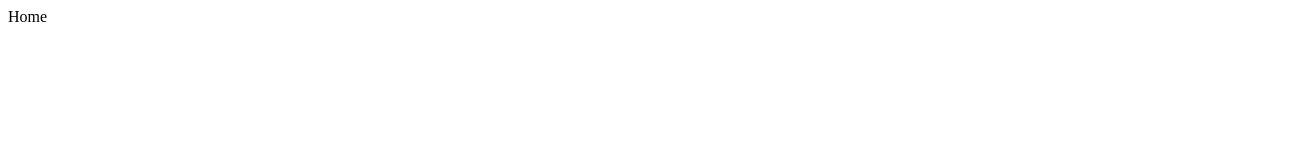
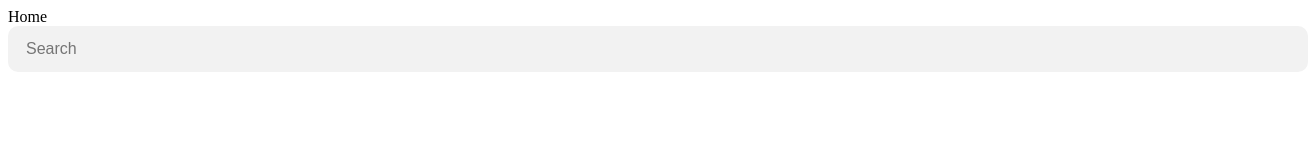
Before and after one commit to Tolik9924/react-camp-2025, a React (Vite) app: page / in a window 1280 px wide. Shown: the top 160 px of the page, 1308 px wide, since content can reach past the window. Built offline with nearby package versions, Linux system fonts and the light colour scheme.

Commit message:
feat: add reusable input component

```diff
--- /dev/null
+++ b/global.d.ts
@@ -0,0 +1,4 @@
+declare module '*.module.css' {
+	const classes: { [key: string]: string };
+	export default classes;
+}
--- a/src/App.tsx
+++ b/src/App.tsx
@@ -1,7 +1,13 @@
 import './App.css';
+import { Input } from './ui-components/input';
 
 const App = () => {
-	return <div>Home</div>;
+	return (
+		<div>
+			Home
+			<Input placeholder="Search" fullWidth />
+		</div>
+	);
 };
 
 export default App;
--- /dev/null
+++ b/src/ui-components/input/Input.module.css
@@ -0,0 +1,63 @@
+.input {
+	border: 2px solid transparent;
+	background: #f2f2f2; /* сіруватий фон всередині */
+	color: #000;
+	padding: 8px 12px;
+	border-radius: 10px;
+	outline: none;
+	transition: 0.25s ease;
+}
+
+/* Сяючий синій бордер при фокусі */
+.input:focus {
+	border-color: #3b82f6;
+	box-shadow: 0 0 8px rgba(59, 130, 246, 0.6);
+}
+
+/* SIZES */
+.XL {
+	font-size: 22px;
+	padding: 16px 20px;
+}
+
+.big {
+	font-size: 18px;
+	padding: 14px 18px;
+}
+
+.medium {
+	font-size: 16px;
+	padding: 12px 16px;
+}
+
+.small {
+	font-size: 14px;
+	padding: 8px 12px;
+}
+
+.XS {
+	font-size: 12px;
+	padding: 6px 10px;
+}
+
+/* THEMES (опціональні кольори бордеру) */
+.primary {
+	border-color: #3b82f6;
+}
+
+.secondary {
+	border-color: #64748b;
+}
+
+.success {
+	border-color: #22c55e;
+}
+
+.error {
+	border-color: #ef4444;
+}
+
+/* FULL WIDTH */
+.fullWidth {
+	width: 100%;
+}
--- a/src/ui-components/input/Input.tsx
+++ b/src/ui-components/input/Input.tsx
@@ -1,3 +1,28 @@
-export const Input = () => {
-	return <input />;
+import React from 'react';
+import styles from './Input.module.css';
+
+type Size = 'XL' | 'big' | 'medium' | 'small' | 'XS';
+type Theme = 'primary' | 'secondary' | 'success' | 'error';
+
+interface InputProps {
+	value?: string;
+	placeholder?: string;
+	fullWidth?: boolean;
+	size?: Size;
+	theme?: Theme;
+	onChange?: (e: React.ChangeEvent<HTMLInputElement>) => void;
+}
+
+const Input = ({ value, placeholder, fullWidth, size = 'medium', theme, onChange }: InputProps) => {
+	let className = styles.input;
+
+	if (size) className += ' ' + styles[size];
+	if (theme) className += ' ' + styles[theme];
+	if (fullWidth) className += ' ' + styles.fullWidth;
+
+	return (
+		<input value={value} placeholder={placeholder} className={className} onChange={onChange} />
+	);
 };
+
+export default Input;
--- a/src/ui-components/input/index.ts
+++ b/src/ui-components/input/index.ts
@@ -1 +1 @@
-export { Input } from './Input';
+export { default as Input } from './Input';
--- a/tsconfig.json
+++ b/tsconfig.json
@@ -1,5 +1,6 @@
 {
 	"compilerOptions": {
+		"jsx": "react-jsx",
 		"target": "ES2020",
 		"useDefineForClassFields": true,
 		"lib": ["ES2020", "DOM", "DOM.Iterable"],
```
Also changed, not shown: 1 other file (tests, documents, lock files or other folders).
